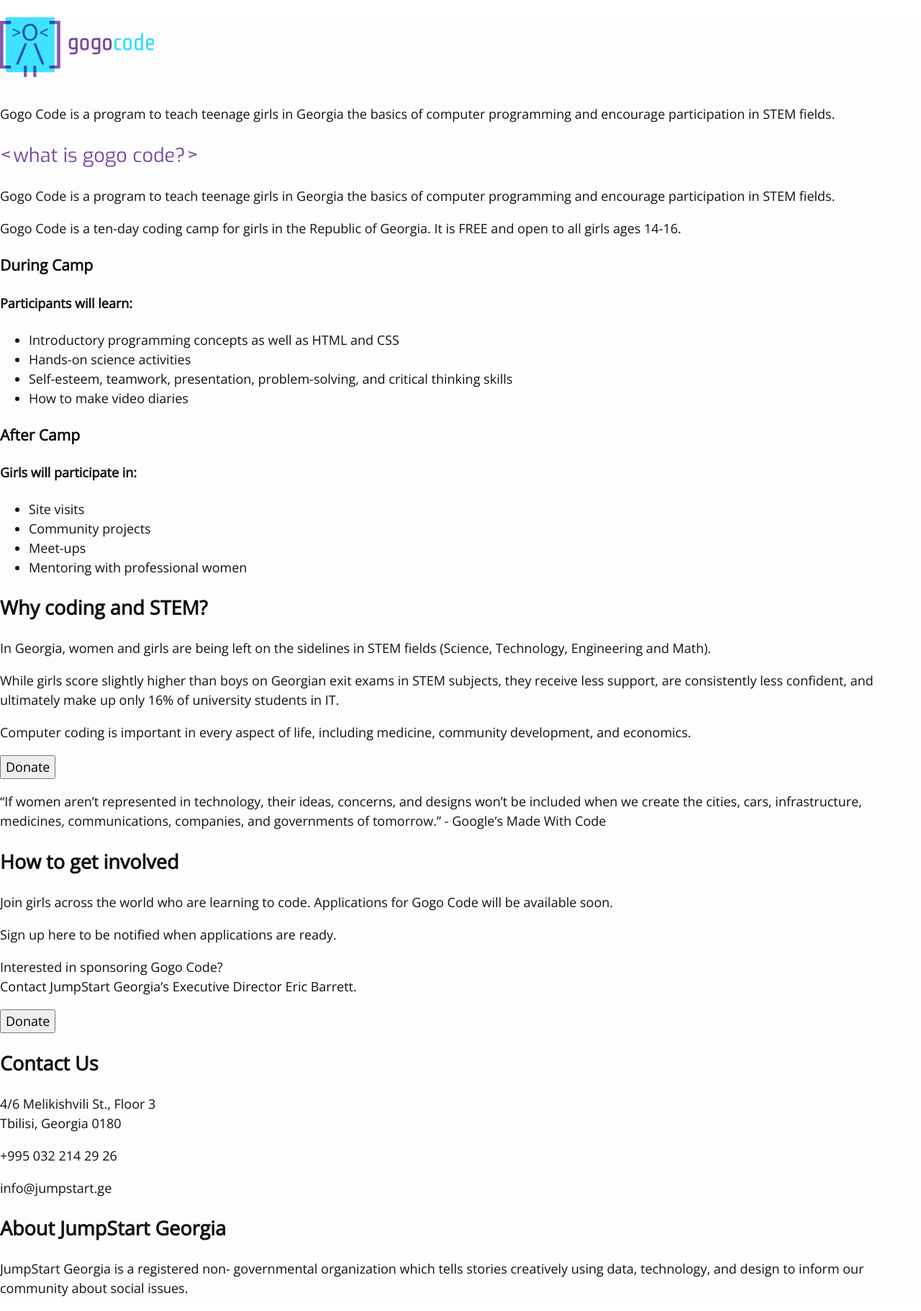
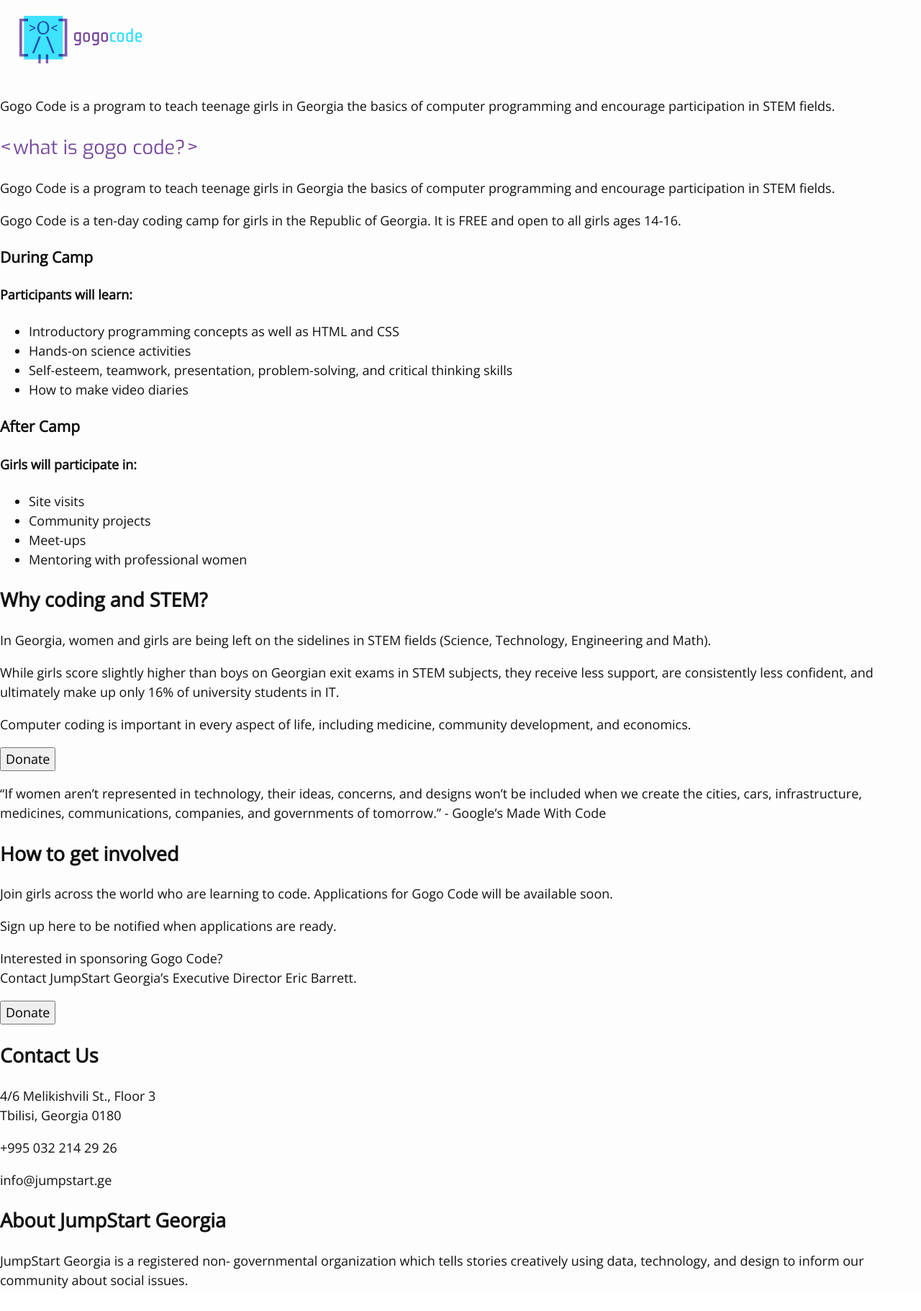
Before and after one commit to JumpStartGeorgia/Gogo-Code-Site, a Jekyll site: the page built from index.html, in a window 1280 px wide. Shown: the whole page at 72% size. Built offline with Jekyll 4.4.1, drawn with Linux system fonts in a browser that asks for light colours.

Commit message:
Added header and gogo code logo.

```diff
--- /dev/null
+++ b/_sass/components/_brand-logo.scss
@@ -0,0 +1,5 @@
+.brand-logo {
+  width: 55%;
+  height: 55%;
+  max-width: 170px;
+}
--- /dev/null
+++ b/_sass/components/_header.scss
@@ -0,0 +1,4 @@
+.header {
+  box-sizing: border-box;
+  padding: 1.2em 1.5em;
+}
--- a/css/main.scss
+++ b/css/main.scss
@@ -9,6 +9,8 @@
         'variables',
         'colors',
         'utilities',
+        'components/brand-logo',
+        'components/header',
         'components/heading',
         'components/wrapper'
 ;
--- a/index.html
+++ b/index.html
@@ -2,17 +2,15 @@
 layout: default
 ---
 
+<header class='header'>
+
+  {% include icon-gogo-code-logo.svg %}
+
+</header>
+
 <main>
 
-  <h1>
-
-    <span class='u-visually-hidden'>
-      Gogo Code
-    </span>
-
-    {% include icon-gogo-code-logo.svg %}
-
-  </h1>
+  <h1 class='u-visually-hidden'>Gogo Code</h1>
 
   <p>
     Gogo Code is a program to teach teenage girls in Georgia the basics of computer programming and encourage participation in STEM fields.
```
Also changed, not shown: _includes/icon-gogo-code-logo.svg.
